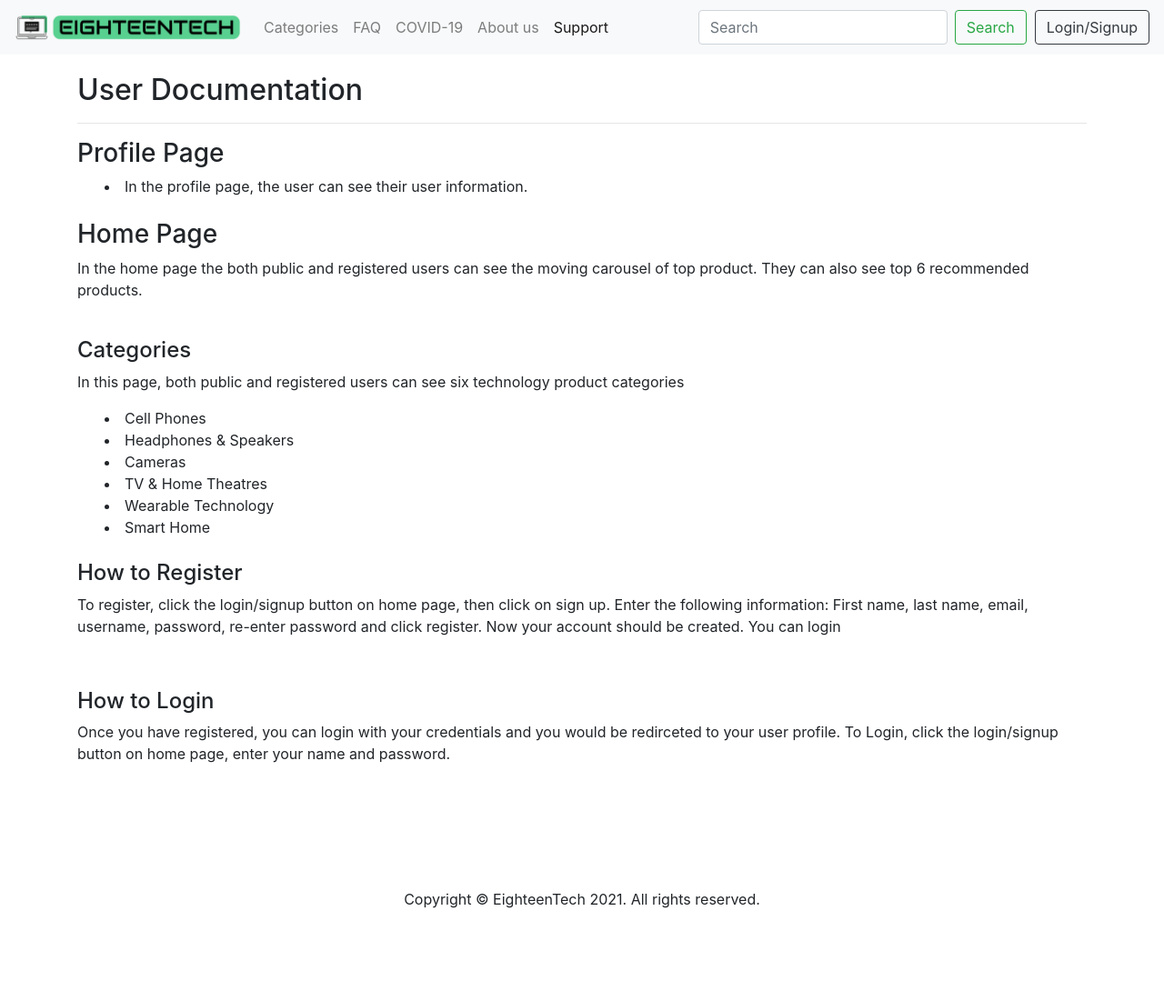
After one commit to VanMinhN/EighteenTech, a PHP site: page /support.php in a window 1280 px wide. The commit adds this page. Shown: the whole page at 91% size. Run offline with PHP 8.4, Linux system fonts and the light colour scheme; data comes from the database, SQL or seed files in the repository.

Commit message:
added support user documentation

```diff
--- a/assets/php/navbar.php
+++ b/assets/php/navbar.php
@@ -25,6 +25,12 @@
 			document.getElementById("nav_faq").className = "nav-link active";
 			console.log("done");
 		}
+		if(current_page === "/support.php")
+		{
+			console.log("Support");
+			document.getElementById("nav_support").className = "nav-link active";
+			console.log("done");
+		}
 };
 
 </script>
@@ -43,6 +49,7 @@
 							<li class="nav-item" > <a class="nav-link" id="nav_faq" href="./FAQ.php">FAQ</a> </li>
 							<li class="nav-item" > <a class="nav-link" id="nav_covid19" href="./covInfo.php">COVID-19</a> </li>
 							<li class="nav-item" > <a class="nav-link" id="nav_aboutus" href="./aboutus.php">About us</a> </li>
+							<li class="nav-item" > <a class="nav-link" id="nav_support" href="./support.php">Support </a> </li>
 
 	        	</ul>
 
--- /dev/null
+++ b/support.php
@@ -0,0 +1,71 @@
+<?php
+include("getDB.php");
+?>
+<!DOCTYPE html>
+<html>
+<head>
+<meta http-equiv="X-UA-Compatible" content="IE=edge">
+<title>EighteenTech: Support</title>
+<meta charset="UTF-8">
+  		<meta name="description" content="Technology reviews">
+  		<meta name="keywords" content="appliances, tech, review, tv, mobile, headphone, laptop, phone">
+  		<meta name="author" content="Nitin Ramesh">
+ 		<meta name="viewport" content="width=device-width, initial-scale=1.0">
+		<link rel="stylesheet" href="https://maxcdn.bootstrapcdn.com/bootstrap/4.4.1/css/bootstrap.min.css">
+    <link id="ThemeStyle" rel="stylesheet" href="./css/<?= $themefile_name?>.css">
+  </head>
+	<body class="aboutusBody">
+	<div>
+	<?php $IPATH = $_SERVER["DOCUMENT_ROOT"]."/assets/php/"; include($IPATH."navbar.php"); ?>
+	</div>
+
+    <div class="col-lg-12 mb-4 mt-2 text-center">
+            <h2>Support</h2>
+          </div>
+    <div class="container">
+
+
+	<h2>User Documentation</h2>
+	<hr>
+
+
+
+	 <h3> Profile Page </h3>
+	     <li style="margin-left: 30px;">  In the profile page, the user can see their user information. </li>
+
+		<br>
+	 <h3> Home Page </h3>
+	<p>
+		In the home page the both public and registered users can see the moving carousel of top product. They can also see top 6 recommended products.
+	</p>
+
+	 <br>
+	 <h4> Categories </h4>
+	 <p> In this page, both public and registered users can see six technology product categories </p>
+	 <li style="margin-left: 30px;"> Cell Phones</li>
+	 <li style="margin-left: 30px;"> Headphones & Speakers </li>
+	 <li style="margin-left: 30px;"> Cameras </li>
+	 <li style="margin-left: 30px;"> TV & Home Theatres </li>
+     <li style="margin-left: 30px;">Wearable Technology </li>
+     <li style="margin-left: 30px;"> Smart Home </li>
+
+
+	 <br>
+	 <h4> How to Register </h4>
+	 <p> To register, click the login/signup button on home page, then click on sign up. Enter the following information: First name, last name, email, username, password, re-enter password and click register. Now your account should be created. You can login <p>
+
+	 <br>
+	 <h4> How to Login </h4>
+	 <p> Once you have registered, you can login with your credentials and you would be redirceted to your user profile. To Login, click the login/signup button on home page, enter your name and password. </p>
+
+</div>
+      <br>
+      <br>
+      <br>
+	<?php include($IPATH."footer.html"); ?> <!-- Footer -->
+		</div>
+<script src="js/jquery-3.4.1.min.js"></script>
+	<script src="js/popper.min.js"></script>
+	<script src="js/bootstrap-4.4.1.js"></script>
+	</body>
+</html>
```
